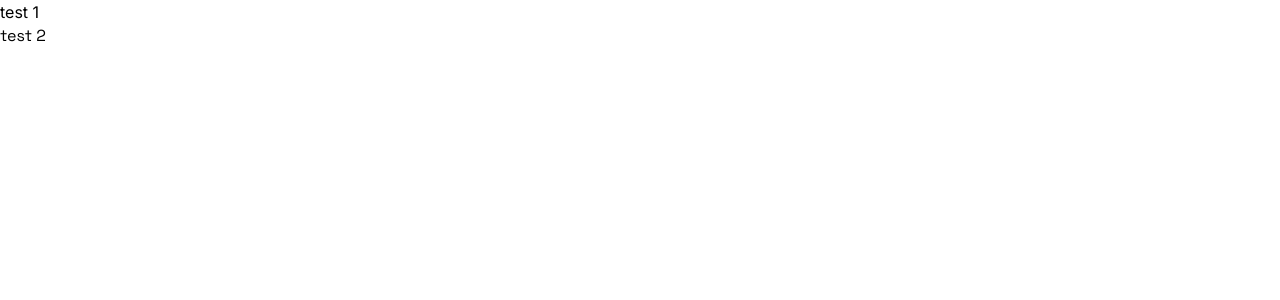
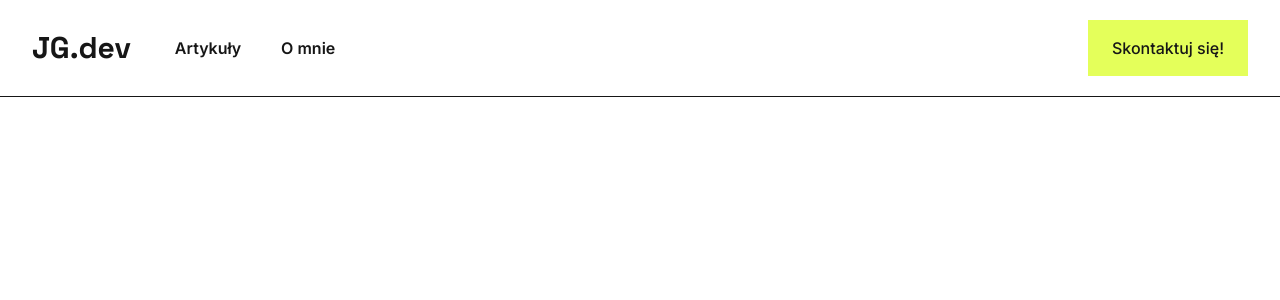
Before and after one commit to Goomel/jg-blog, a Next.js app: page / in a window 1280 px wide. Shown: the top 300 px of the page. Built offline with nearby package versions, Linux system fonts and the light colour scheme.

Commit message:
Create desktop navigation

```diff
--- /dev/null
+++ b/app/components/Footer.tsx
@@ -0,0 +1,5 @@
+const Footer = () => {
+  return <footer></footer>;
+};
+
+export default Footer;
--- /dev/null
+++ b/app/components/navbar/NavDesktop.tsx
@@ -0,0 +1,31 @@
+import React from 'react';
+import Link from 'next/link';
+import { Menu, MenuItem } from '@/app/lib/types';
+
+const NavDesktop = ({ menu }: { menu: Menu }) => {
+  return (
+    <div className="items-center justify-between w-full lg:flex hidden">
+      <ul className="flex items-center lg:gap-8 font-medium">
+        {menu.map((menuItem: MenuItem) => (
+          <li
+            key={menuItem.title}
+            className="overflow-hidden relative before:content-[''] before:w-3/4 before:bg-black-500  before:h-0.5 before:absolute before:bottom-0 before:right-0 before:translate-x-[calc(100%+5px)] hover:before:translate-x-0 before:transition-transform before:duration-200 lg:px-1 py-1.5"
+          >
+            <Link href={menuItem.href} className="font-semibold">
+              {menuItem.title}
+            </Link>
+          </li>
+        ))}
+      </ul>
+
+      <a
+        href="#"
+        className="block bg-lemon-500 lg:py-4 lg:px-6 hover:bg-lemon-400 font-medium transition-colors duration-200"
+      >
+        Skontaktuj się!
+      </a>
+    </div>
+  );
+};
+
+export default NavDesktop;
--- /dev/null
+++ b/app/components/navbar/NavMobile.tsx
@@ -0,0 +1,5 @@
+const NavMobile = () => {
+  return <div className="lg:hidden">menu</div>;
+};
+
+export default NavMobile;
--- /dev/null
+++ b/app/components/navbar/Navbar.tsx
@@ -0,0 +1,33 @@
+import NavDesktop from './NavDesktop';
+import NavMobile from './NavMobile';
+import { Menu } from '@/app/lib/types';
+
+const menu: Menu = [
+  {
+    title: 'Artykuły',
+    href: '#',
+  },
+  {
+    title: 'O mnie',
+    href: '#',
+  },
+];
+
+const Navbar = () => {
+  return (
+    <nav>
+      <div className="container py-4 lg:py-5 border-b border-black-500">
+        <div className="flex items-center justify-between lg:justify-normal lg:gap-10">
+          <a href="./" className="text-black-500 text-3xl font-bold font-heading">
+            <span className="uppercase">JG</span>.dev
+          </a>
+
+          <NavDesktop menu={menu} />
+          <NavMobile />
+        </div>
+      </div>
+    </nav>
+  );
+};
+
+export default Navbar;
--- a/app/globals.css
+++ b/app/globals.css
@@ -2,4 +2,8 @@
 @tailwind components;
 @tailwind utilities;
 
+body {
+  @apply text-black-500 font-sans;
+}
+
 /* @layer utilities {} */
--- a/app/layout.tsx
+++ b/app/layout.tsx
@@ -2,6 +2,9 @@ import type { Metadata } from 'next';
 import { Inter, Space_Grotesk } from 'next/font/google';
 import './globals.css';
 import cn from 'classnames';
+
+import Navbar from '@/app/components/navbar/Navbar';
+import Footer from '@/app/components/Footer';
 
 const inter = Inter({ subsets: ['latin-ext'], variable: '--font-inter' });
 const spaceGrotesk = Space_Grotesk({
@@ -21,7 +24,11 @@ export default function RootLayout({
 }>) {
   return (
     <html lang="en" className={cn(spaceGrotesk.variable, inter.variable)}>
-      <body className="font-sans">{children}</body>
+      <body>
+        <Navbar />
+        {children}
+        <Footer />
+      </body>
     </html>
   );
 }
--- /dev/null
+++ b/app/lib/types.ts
@@ -0,0 +1,16 @@
+export type MenuItem = {
+  title: string;
+  href: string;
+};
+
+export type Menu = MenuItem[];
+
+export enum HamburgerVariant {
+  Open = 'open',
+  Close = 'close',
+}
+
+export type HamburgerProps = {
+  variant: HamburgerVariant;
+  onClick: () => void;
+};
--- a/app/page.tsx
+++ b/app/page.tsx
@@ -1,10 +1,5 @@
 // import Image from "next/image";
 
 export default function Home() {
-  return (
-    <main className="">
-      <h1 className="font-sans">test 1</h1>
-      <h2 className="font-heading">test 2</h2>
-    </main>
-  );
+  return <main className=""></main>;
 }
--- a/tailwind.config.ts
+++ b/tailwind.config.ts
@@ -1,17 +1,45 @@
-import type { Config } from "tailwindcss";
+import type { Config } from 'tailwindcss';
 
 const config: Config = {
   content: [
-		"./pages/**/*.{js,ts,jsx,tsx,mdx}",
-		"./components/**/*.{js,ts,jsx,tsx,mdx}",
-		"./app/**/*.{js,ts,jsx,tsx,mdx}",
+    './pages/**/*.{js,ts,jsx,tsx,mdx}',
+    './components/**/*.{js,ts,jsx,tsx,mdx}',
+    './app/**/*.{js,ts,jsx,tsx,mdx}',
   ],
   theme: {
-		extend: {
+    container: {
+      center: true,
+      padding: {
+        DEFAULT: '1rem',
+        lg: '2rem',
+      },
+    },
+    colors: {
+      gray: {
+        100: '#FFFFFF',
+        200: '#F5F5F5',
+        300: 'D9D9D9',
+      },
+      black: {
+        100: '#686868',
+        200: '#535353',
+        300: '#3F3F3F',
+        400: '#2A2A2A',
+        500: '#161616',
+        600: '#000000',
+      },
+      lemon: {
+        100: '#FFFFFD',
+        200: '#F8FFD4',
+        300: '#F1FFAC',
+        400: '#EBFF83',
+        500: '#E4FF5A',
+        600: '#DBFF22',
+      },
+    },
     fontFamily: {
-				sans: ["var(--font-inter)", "sans-serif"],
-				heading: ["var(--font-space-grotesk)"],
-			},
+      sans: ['var(--font-inter)', 'sans-serif'],
+      heading: ['var(--font-space-grotesk)'],
     },
   },
   plugins: [],
```
Also changed, not shown: app/components/navbar/Hamburger.tsx (added). Lines whose indentation alone changed are shown as unchanged.
